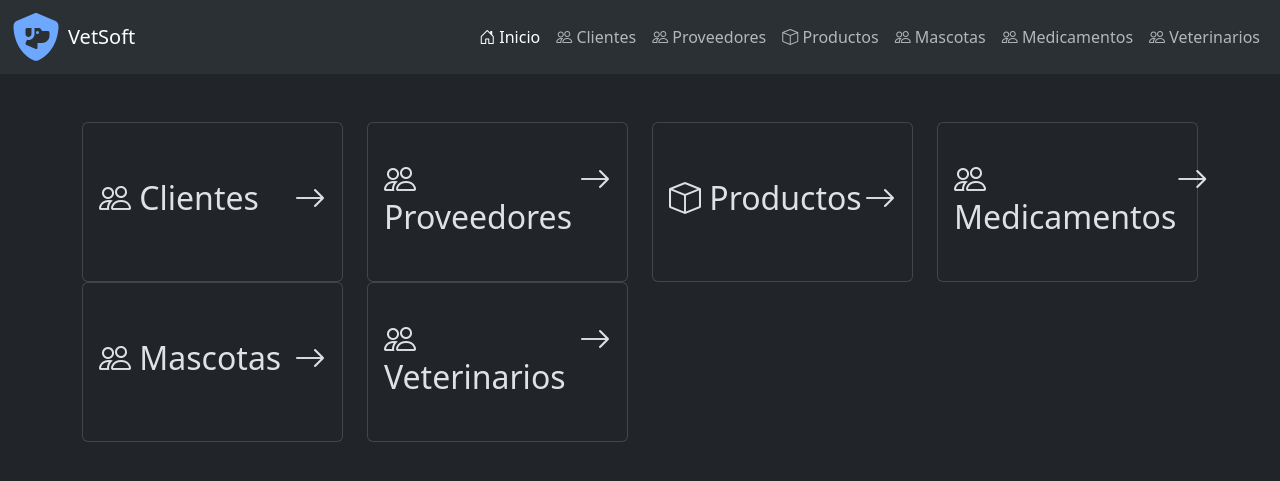
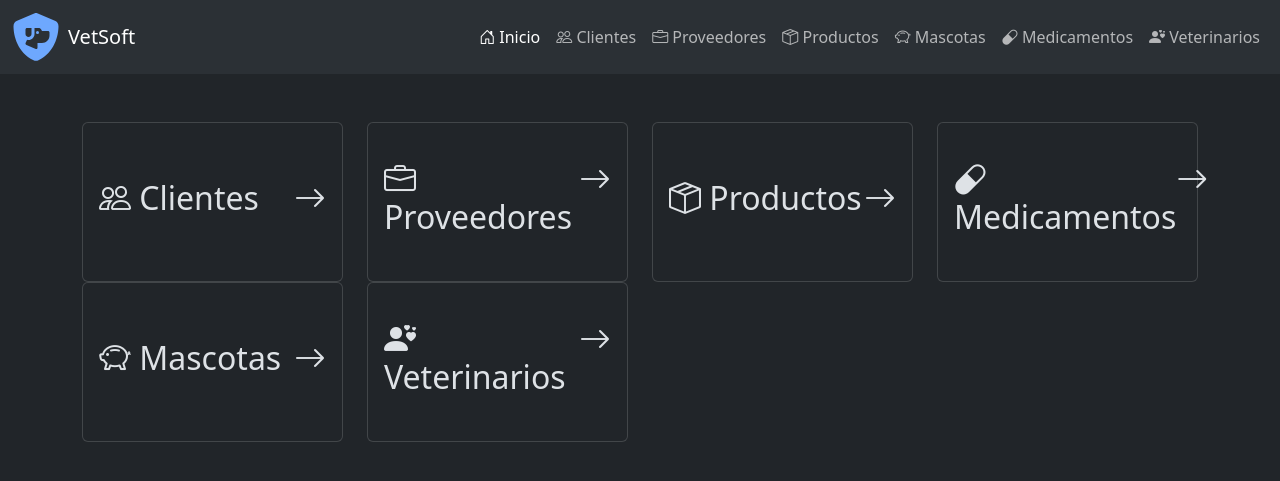
Before and after one commit to manuel-edlp/vetCloud, a Django app: page / in a window 1280 px wide. Shown: the top 481 px of the page. Run offline with Django 5.2, Linux system fonts and the light colour scheme.

Commit message:
actualizo iconos

```diff
--- a/app/context_processors.py
+++ b/app/context_processors.py
@@ -4,11 +4,11 @@ from django.urls import reverse
 links = [
     {"label": "Inicio", "href": reverse("home"), "icon": "bi bi-house-door"},
     {"label": "Clientes", "href": reverse("clients_repo"), "icon": "bi bi-people"},
-    {"label": "Proveedores", "href": reverse("provider_repo"), "icon": "bi bi-people"},
-    {"label": "Productos", "href": reverse("product_repo"), "icon": "bi bi-box"},
-    {"label": "Mascotas", "href": reverse("pet_repo"), "icon": "bi bi-people"},
-    {"label": "Medicamentos", "href": reverse("medicine_repo"), "icon": "bi bi-people"},
-    {"label": "Veterinarios", "href": reverse("veterinary_repo"), "icon": "bi bi-people"},
+    {"label": "Proveedores", "href": reverse("provider_repo"), "icon": "bi bi-briefcase"},
+    {"label": "Productos", "href": reverse("product_repo"), "icon": "bi bi-box-seam"},
+    {"label": "Mascotas", "href": reverse("pet_repo"), "icon": "bi bi-piggy-bank"},
+    {"label": "Medicamentos", "href": reverse("medicine_repo"), "icon": "bi bi-capsule"},
+    {"label": "Veterinarios", "href": reverse("veterinary_repo"), "icon": "bi bi-person-hearts"},
 ]
 
 def navbar(request):
--- a/app/templates/home.html
+++ b/app/templates/home.html
@@ -25,7 +25,7 @@
                     <div class="card-body d-flex align-items-center">
                         <h2 class="card-title d-flex justify-content-between w-100">
                             <div>
-                                <i class="bi bi-people"></i>
+                                <i class="bi bi-briefcase"></i>
                                 Proveedores
                             </div>
                             <i class="bi bi-arrow-right"></i>
@@ -40,7 +40,7 @@
                     <div class="card-body d-flex align-items-center">
                         <h2 class="card-title d-flex justify-content-between w-100">
                             <div>
-                                <i class="bi bi-box"></i>
+                                <i class="bi bi-box-seam"></i>
                                 Productos
                             </div>
                             <i class="bi bi-arrow-right"></i>
@@ -55,7 +55,7 @@
                     <div class="card-body d-flex align-items-center">
                         <h2 class="card-title d-flex justify-content-between w-100">
                             <div>
-                                <i class="bi bi-people"></i>
+                                <i class="bi bi-capsule"></i>
                                 Medicamentos
                             </div>
                             <i class="bi bi-arrow-right"></i>
@@ -70,7 +70,7 @@
                     <div class="card-body d-flex align-items-center">
                         <h2 class="card-title d-flex justify-content-between w-100">
                             <div>
-                                <i class="bi bi-people"></i>
+                                <i class="bi bi-piggy-bank"></i>
                                 Mascotas
                             </div>
                             <i class="bi bi-arrow-right"></i>
@@ -86,7 +86,7 @@
                     <div class="card-body d-flex align-items-center">
                         <h2 class="card-title d-flex justify-content-between w-100">
                             <div>
-                                <i class="bi bi-people"></i>
+                                <i class="bi bi-person-hearts"></i>
                                 Veterinarios
                             </div>
                             <i class="bi bi-arrow-right"></i>
```
